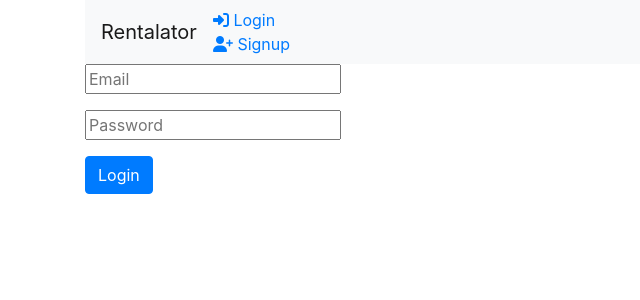
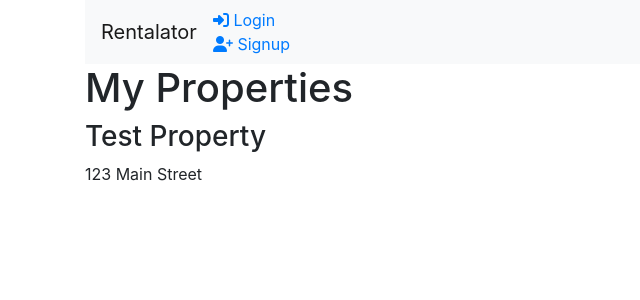
Before and after one commit to LinguaTechnica/propshop, a React (Create React App) app: page /properties in a window 1280 px wide. Shown: the top 300 px of the page, without its empty margins (0-640 px from the left). Built offline with nearby package versions, Linux system fonts and the light colour scheme; no server answers.

Commit message:
Add PropertList and PropertyDetail components

```diff
--- a/src/App.js
+++ b/src/App.js
@@ -8,6 +8,7 @@ import LoginPage from "./components/pages/login"
 import RegistrationPage from "./components/pages/registration";
 import UserDetail from './components/pages/user';
 import auth from './services/authService';
+import PropertyList from "./components/propertyList";
 
 class App extends React.Component {
     constructor(props) {
@@ -58,6 +59,7 @@ class App extends React.Component {
                     <PrivateRoute path="/me" authorize={ this.authorize } component={ UserDetail } />
                     <Route path="/login" render={ (props) => <LoginPage authenticate={ auth.logIn } {...props} /> } />
                     <Route path="/register" render={ (props) => <RegistrationPage register={ auth.register } {...props} /> } />
+                    <Route path="/properties" render={ (props) => <PropertyList {...props} /> } />
                     <Route path="/" render={ (props) => <HomePage authenticate={ auth.logIn } {...props} /> } />
                 </Switch>
             </div>
--- /dev/null
+++ b/src/components/pages/property/index.js
@@ -0,0 +1,14 @@
+import React from 'react';
+
+const PropertyDetail = (props) => {
+        return (
+            <div>
+                <h3>{ props.name }</h3>
+                <div>
+                    <p>{ props.address }</p>
+                </div>
+            </div>
+        );
+};
+
+export default PropertyDetail;
--- a/src/components/pages/user/index.js
+++ b/src/components/pages/user/index.js
@@ -1,4 +1,5 @@
 import React from 'react';
+import { Link } from "react-router-dom";
 
 class UserDetail extends React.Component {
     constructor(props) {
@@ -9,6 +10,7 @@ class UserDetail extends React.Component {
         return (
             <div>
                 <h1>My Account</h1>
+                <Link to="/properties">Properties</Link>
             </div>
         );
     }
--- /dev/null
+++ b/src/components/propertyList/index.js
@@ -0,0 +1,30 @@
+import React from 'react';
+import PropertyDetail from '../pages/property'
+
+class PropertyList extends React.Component {
+    constructor(props) {
+        super(props);
+        this.state = {
+            properties: [{id: '123', name: 'Test Property', address: '123 Main Street'}]
+        }
+    }
+
+    createPropertyElements() {
+        return this.state.properties.map((property) => {
+            return <PropertyDetail key={ property.id } {...property} />
+        })
+    }
+
+    render() {
+        const properties = this.createPropertyElements();
+
+        return (
+            <div>
+                <h1>My Properties</h1>
+                { properties }
+            </div>
+        );
+    }
+}
+
+export default PropertyList;
```
